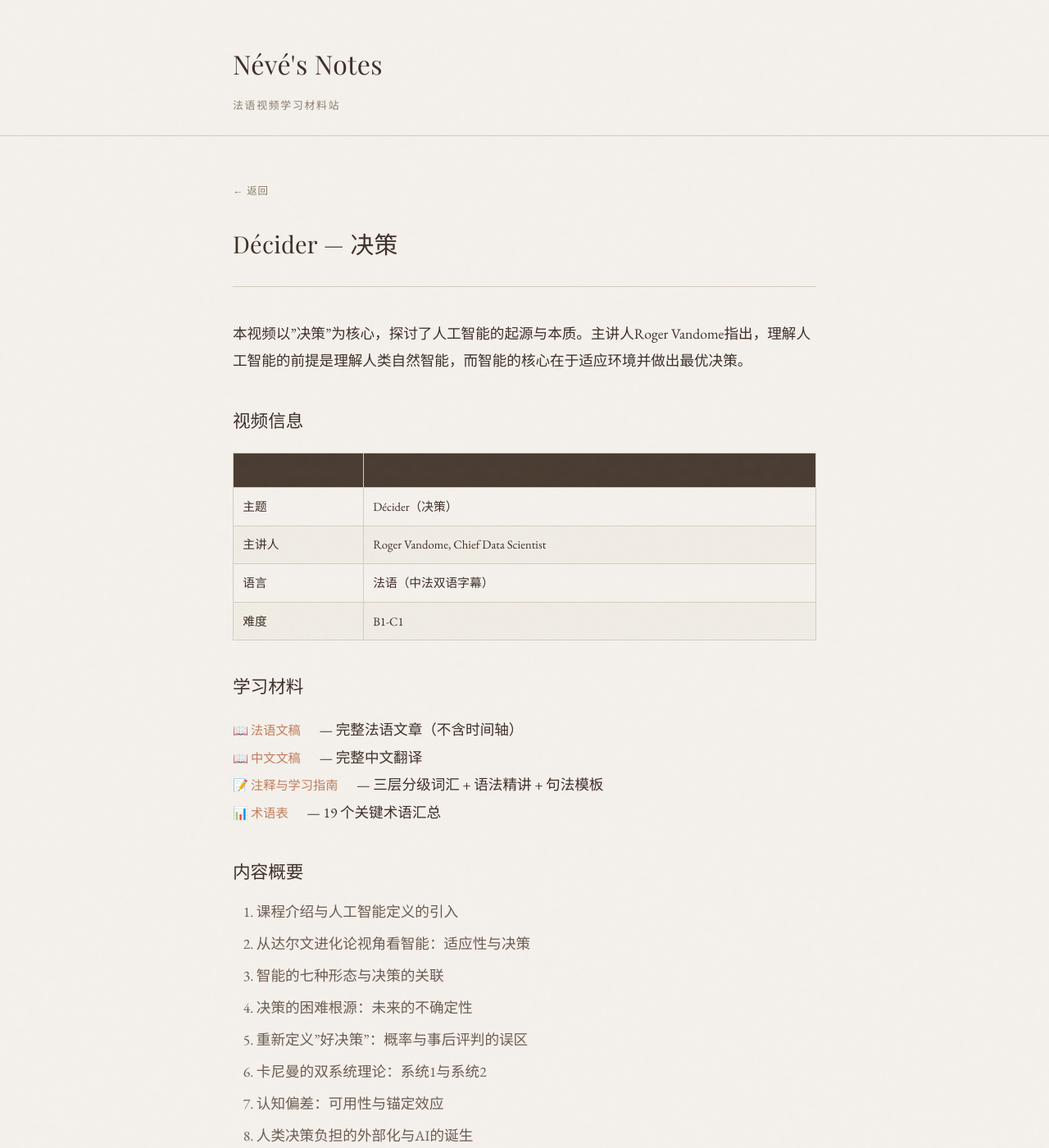
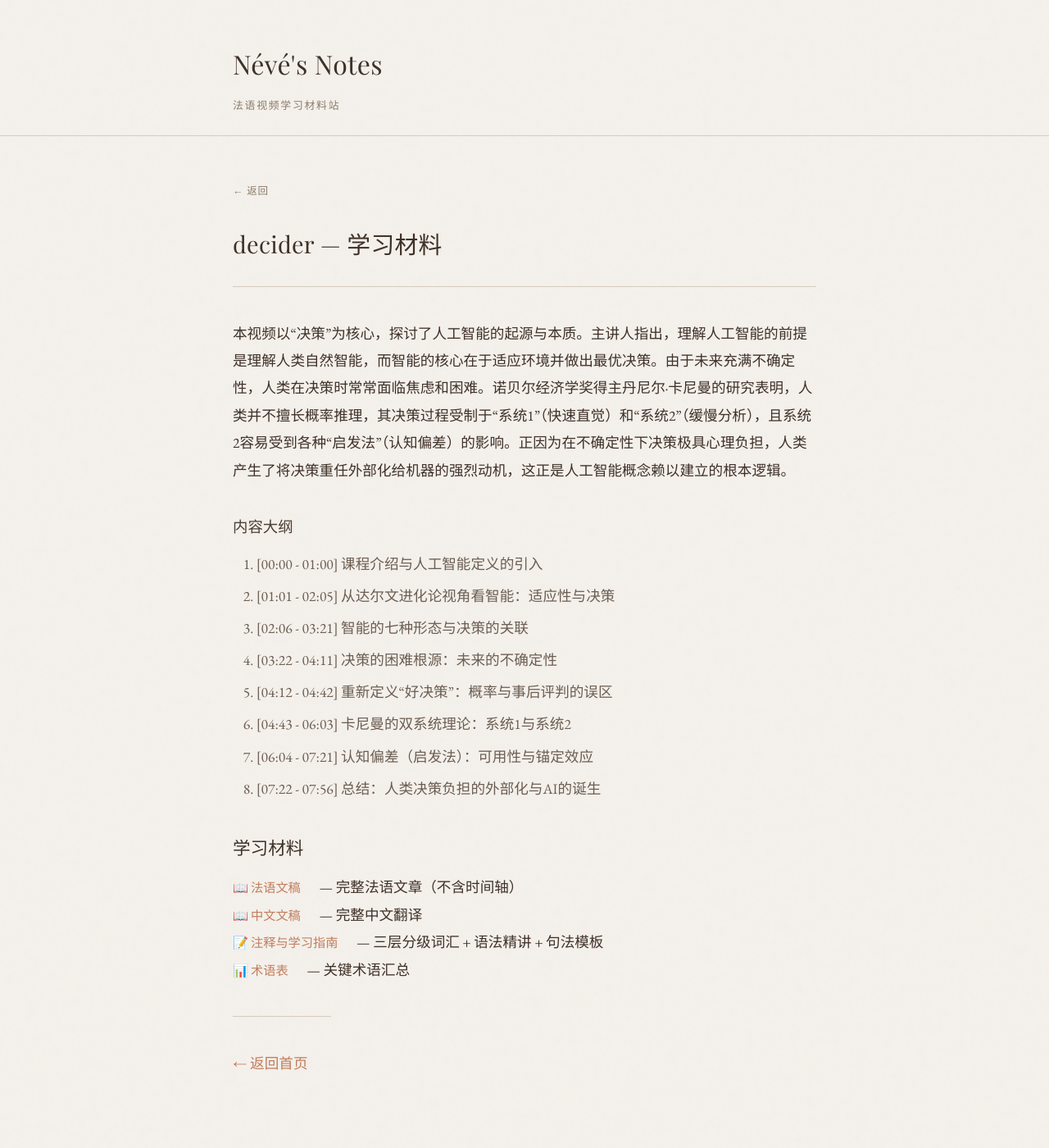
Before and after one commit to ruixue131/trans-video-french-to-chinese, a Jekyll site: the page built from decider-20260523/index.md, in a window 1280 px wide and 1400 px high. Shown: the whole window at 82% size. Built offline with Jekyll 4.4.1, drawn with Linux system fonts in a browser that asks for light colours; some web fonts are replaced.

Commit message:
Publish decider-20260523

```diff
--- a/decider-20260523/index.md
+++ b/decider-20260523/index.md
@@ -1,43 +1,31 @@
 ---
-title: Décider — 决策
+title: decider — 学习材料
 layout: post
 parent: "/"
 ---
 
-本视频以"决策"为核心，探讨了人工智能的起源与本质。主讲人Roger Vandome指出，理解人工智能的前提是理解人类自然智能，而智能的核心在于适应环境并做出最优决策。
+本视频以“决策”为核心，探讨了人工智能的起源与本质。主讲人指出，理解人工智能的前提是理解人类自然智能，而智能的核心在于适应环境并做出最优决策。由于未来充满不确定性，人类在决策时常常面临焦虑和困难。诺贝尔经济学奖得主丹尼尔·卡尼曼的研究表明，人类并不擅长概率推理，其决策过程受制于“系统1”（快速直觉）和“系统2”（缓慢分析），且系统2容易受到各种“启发法”（认知偏差）的影响。正因为在不确定性下决策极具心理负担，人类产生了将决策重任外部化给机器的强烈动机，这正是人工智能概念赖以建立的根本逻辑。
 
-## 视频信息
+### 内容大纲
 
-| | |
-|---|---|
-| 主题 | Décider（决策） |
-| 主讲人 | Roger Vandome, Chief Data Scientist |
-| 语言 | 法语（中法双语字幕） |
-| 难度 | B1-C1 |
+1. [00:00 - 01:00] 课程介绍与人工智能定义的引入
+2. [01:01 - 02:05] 从达尔文进化论视角看智能：适应性与决策
+3. [02:06 - 03:21] 智能的七种形态与决策的关联
+4. [03:22 - 04:11] 决策的困难根源：未来的不确定性
+5. [04:12 - 04:42] 重新定义“好决策”：概率与事后评判的误区
+6. [04:43 - 06:03] 卡尼曼的双系统理论：系统1与系统2
+7. [06:04 - 07:21] 认知偏差（启发法）：可用性与锚定效应
+8. [07:22 - 07:56] 总结：人类决策负担的外部化与AI的诞生
 
 ## 学习材料
 
-<div class="card-links" style="margin-top: 1rem;">
-  <a href="article_fr.html">📖 法语文稿</a> — 完整法语文章（不含时间轴）
-  <br>
-  <a href="article_cn.html">📖 中文文稿</a> — 完整中文翻译
-  <br>
-  <a href="annotations.html">📝 注释与学习指南</a> — 三层分级词汇 + 语法精讲 + 句法模板
-  <br>
-  <a href="glossary.html">📊 术语表</a> — 19 个关键术语汇总
+<div class="card-links">
+  <a href="article_fr.html">📖 法语文稿</a> — 完整法语文章（不含时间轴）<br>
+  <a href="article_cn.html">📖 中文文稿</a> — 完整中文翻译<br>
+  <a href="annotations.html">📝 注释与学习指南</a> — 三层分级词汇 + 语法精讲 + 句法模板<br>
+  <a href="glossary.html">📊 术语表</a> — 关键术语汇总<br>
 </div>
-
-## 内容概要
-
-1. 课程介绍与人工智能定义的引入
-2. 从达尔文进化论视角看智能：适应性与决策
-3. 智能的七种形态与决策的关联
-4. 决策的困难根源：未来的不确定性
-5. 重新定义"好决策"：概率与事后评判的误区
-6. 卡尼曼的双系统理论：系统1与系统2
-7. 认知偏差：可用性与锚定效应
-8. 人类决策负担的外部化与AI的诞生
 
 ---
 
-<a href="{{ site.baseurl }}/" style="color: var(--accent);">&larr; 返回首页</a>
+<a href="/trans-video-french-to-chinese/" style="color: var(--terracotta);">&larr; 返回首页</a>
```
Also changed, not shown: decider-20260523/annotations.md (+1 -1 lines), decider-20260523/article_cn.md (+1 -1 lines), decider-20260523/article_fr.md (+1 -1 lines), decider-20260523/glossary.md (+1 -1 lines).
